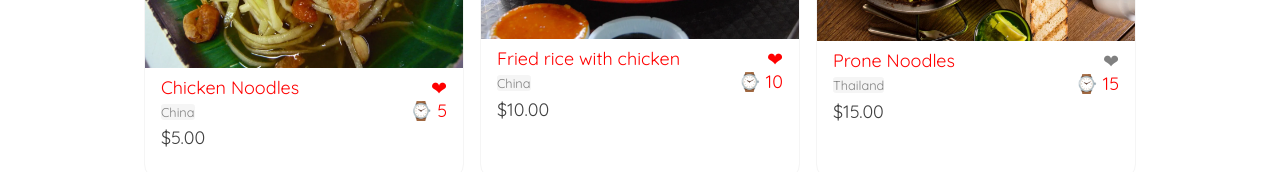
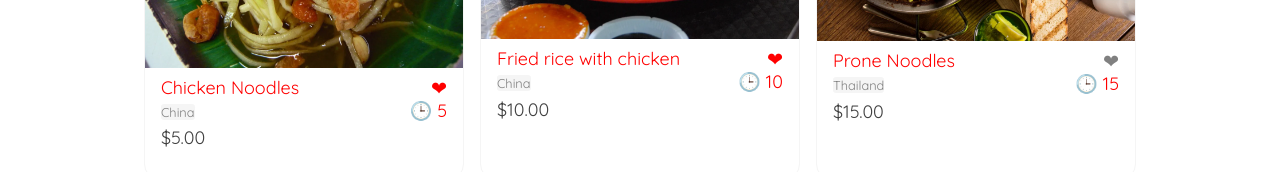
Before and after one commit to MarufarOcean/foodShop, an Angular app in the folder foodShop/: page / in a window 1280 px wide. Shown: the part 360-532 px from the top of the page. Built offline with nearby package versions, Linux system fonts and the light colour scheme.

Commit message:
Clock emoji changed in Home page

```diff
--- a/foodShop/src/app/home/home.component.html
+++ b/foodShop/src/app/home/home.component.html
@@ -20,7 +20,7 @@
                         <span>{{food.origins}}</span>
                     </div>
                     <div class="cook-time">
-                        <span>⌚</span>
+                        <span>🕒</span>
                         {{food.cookTime}}
                     </div>
 
```
